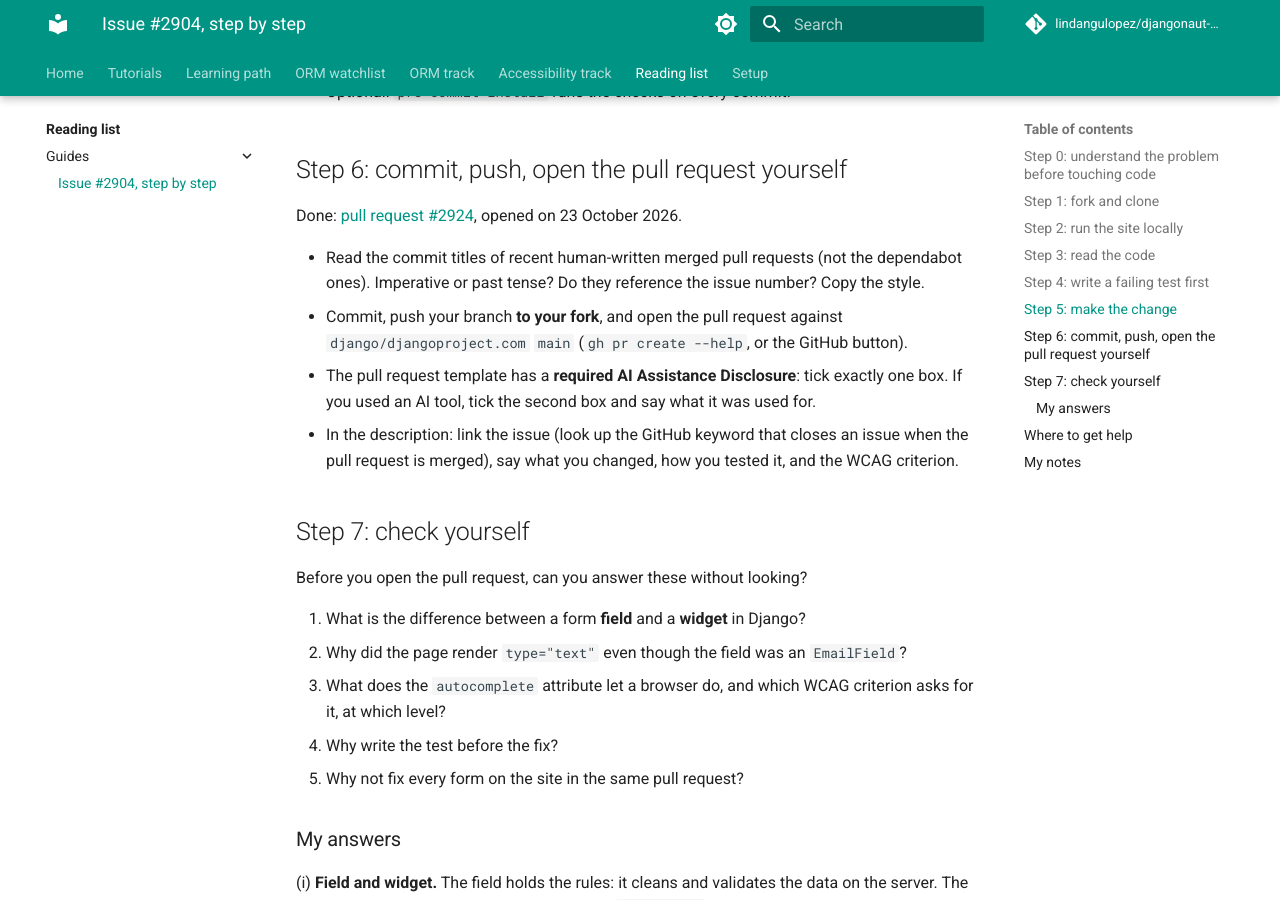
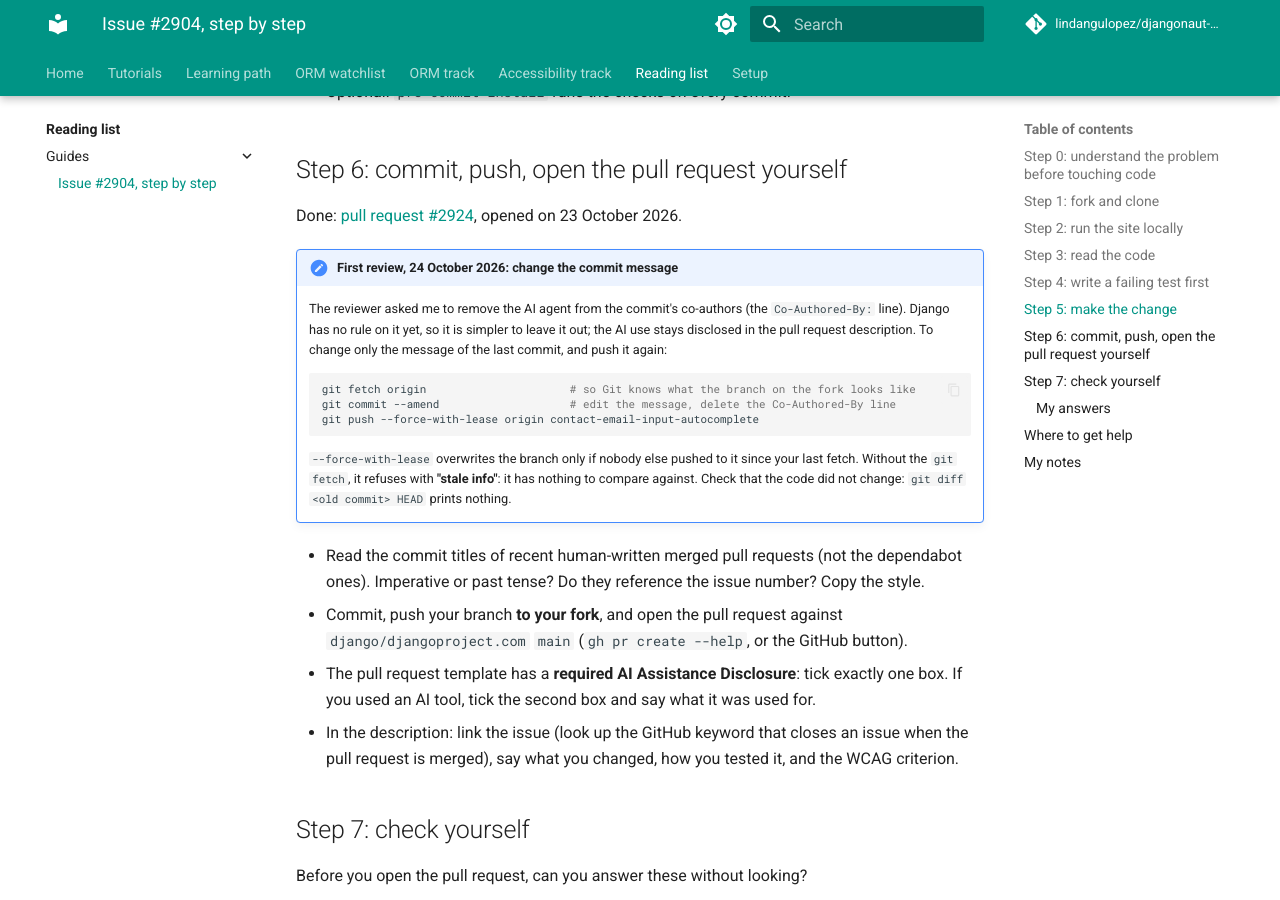
Before and after one commit to lindangulopez/djangonaut-session7, an MkDocs documentation site: the page built from docs/reading-list/guide-2904.md, in a window 1280 px wide and 900 px high, scrolled down 6493 px. Built offline with MkDocs 1.6.1 and Material for MkDocs 9.7.7, drawn with Linux system fonts in a browser that asks for light colours; comment, search, counter and statistics services are not loaded.

Commit message:
PR #2924: first review, AI co-author line removed
- Status: 24 Oct entry for the first review on #2924.
- Accessibility track: "Update, 24 October 2026: first review", what
  the reviewer asked, what I did (amend + force-push, code unchanged,
  now 98d39b5), and the "stale info" lesson.
- Guide #2904, step 6: a note box with the commands to change a
  commit message and force-push safely.

````diff
--- a/docs/reading-list/guide-2904.md
+++ b/docs/reading-list/guide-2904.md
@@ -172,6 +172,18 @@ If docker gives you trouble, write down the exact error and stop there: setup pr
 
 Done: [pull request #2924](https://github.com/django/djangoproject.com/pull/2924), opened on 23 October 2026.
 
+!!! note "First review, 24 October 2026: change the commit message"
+
+    The reviewer asked me to remove the AI agent from the commit's co-authors (the `Co-Authored-By:` line). Django has no rule on it yet, so it is simpler to leave it out; the AI use stays disclosed in the pull request description. To change only the message of the last commit, and push it again:
+
+    ```bash
+    git fetch origin                      # so Git knows what the branch on the fork looks like
+    git commit --amend                    # edit the message, delete the Co-Authored-By line
+    git push --force-with-lease origin contact-email-input-autocomplete
+    ```
+
+    `--force-with-lease` overwrites the branch only if nobody else pushed to it since your last fetch. Without the `git fetch`, it refuses with **"stale info"**: it has nothing to compare against. Check that the code did not change: `git diff <old commit> HEAD` prints nothing.
+
 - Read the commit titles of recent human-written merged pull requests (not the dependabot ones). Imperative or past tense? Do they reference the issue number? Copy the style.
 - Commit, push your branch **to your fork**, and open the pull request against `django/djangoproject.com` `main` (`gh pr create --help`, or the GitHub button).
 - The pull request template has a **required AI Assistance Disclosure**: tick exactly one box. If you used an AI tool, tick the second box and say what it was used for.
````
Also changed, not shown: docs/accessibility-track.md (+8 -0 lines), docs/index.md (+1 -0 lines).
